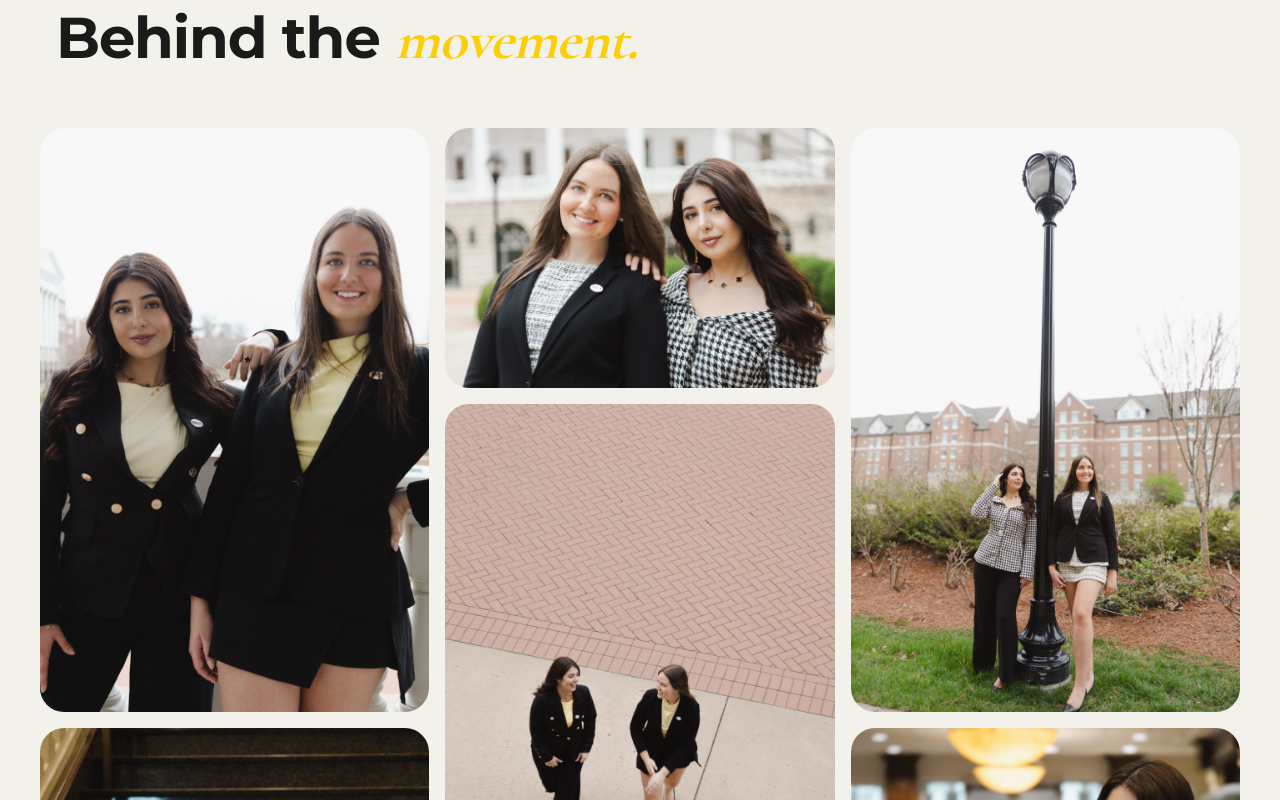
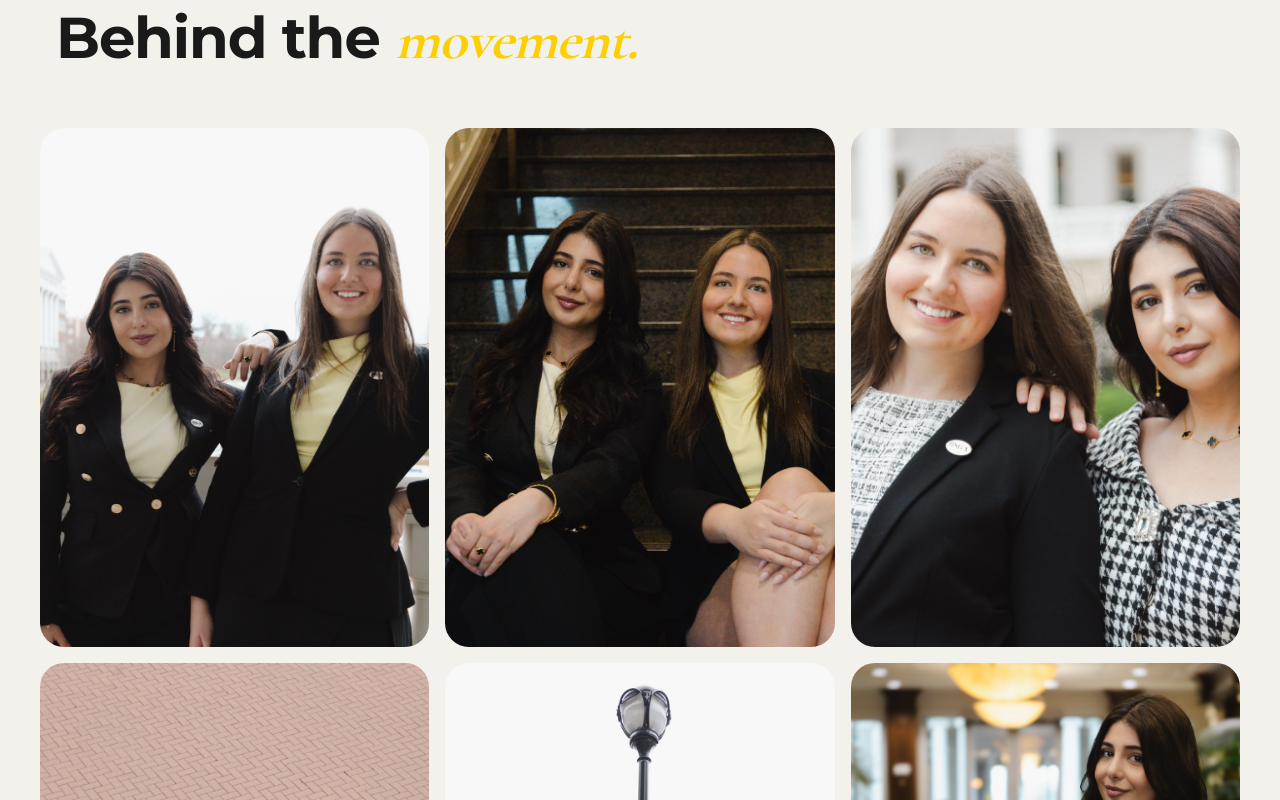
Before and after one commit to abdul49656/sga-honey-campaign-v2, a Next.js app: page / in a window 1280 px wide. Shown: the part 4640-5440 px from the top of the page. Built offline with nearby package versions, Linux system fonts and the light colour scheme.

Commit message:
Fix PhotoGallery layout: columns → uniform 3×2 grid
Switch from CSS columns (uneven heights) to grid with aspect-[3/4]
so all 6 photos fill evenly with no trailing space.

Co-Authored-By: Claude Sonnet 4.6 <noreply@anthropic.com>

```diff
--- a/src/components/sections/PhotoGallery.tsx
+++ b/src/components/sections/PhotoGallery.tsx
@@ -28,11 +28,11 @@ export function PhotoGallery() {
       </div>
 
       <div className="mx-auto max-w-[90rem] px-3 md:px-6 lg:px-10">
-        <div ref={gridRef} className="columns-2 gap-3 md:columns-3 lg:gap-4">
+        <div ref={gridRef} className="grid grid-cols-2 gap-3 md:grid-cols-3 lg:gap-4">
           {photos.map((photo, i) => (
             <div
               key={photo.src}
-              className="group mb-3 break-inside-avoid overflow-hidden rounded-2xl lg:mb-4 lg:rounded-3xl"
+              className="group aspect-[3/4] overflow-hidden rounded-2xl lg:rounded-3xl"
               style={fadeUp(gridVisible, i * 70)}
             >
               {/* eslint-disable-next-line @next/next/no-img-element */}
@@ -40,7 +40,7 @@ export function PhotoGallery() {
                 src={photo.src}
                 alt={photo.alt}
                 loading="lazy"
-                className="block w-full transition-transform duration-700 ease-[cubic-bezier(0.16,1,0.3,1)] group-hover:scale-[1.03]"
+                className="h-full w-full object-cover object-top transition-transform duration-700 ease-[cubic-bezier(0.16,1,0.3,1)] group-hover:scale-[1.03]"
               />
             </div>
           ))}
```
